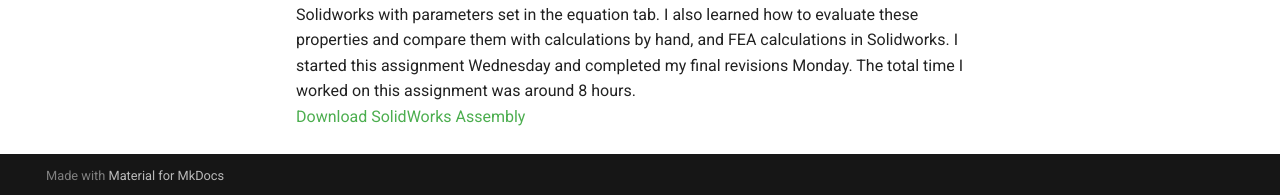
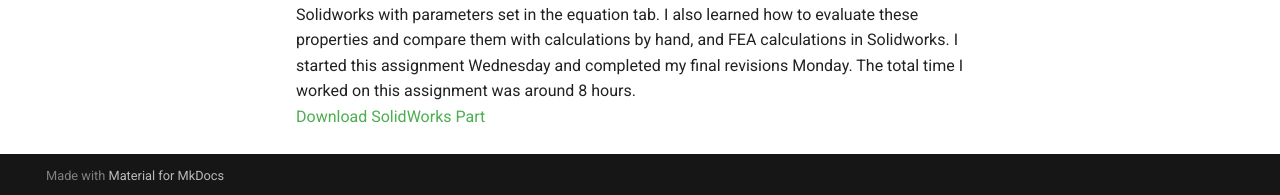
Before and after one commit to jhatch24/megr2156-portfolio, an MkDocs documentation site: the page built from docs/assignments/A03/index.md, in a window 1280 px wide and 900 px high, scrolled down 1777 px. Shown: the part 702-897 px from the top of the window. Built offline with MkDocs 1.6.1 and Material for MkDocs 9.7.7, drawn with Linux system fonts in a browser that asks for light colours.

Commit message:
Change download link text for SolidWorks part
Updated the download link text for the SolidWorks file.

```diff
--- a/docs/assignments/A03/index.md
+++ b/docs/assignments/A03/index.md
@@ -24,4 +24,4 @@ I would trust the hand calculations more than a CAD model simulation because the
 
 ## **Communicate**
 Some lessons learned while working on this assignment was learning how to run an FEA test in Solidworks with parameters set in the equation tab. I also learned how to evaluate these properties and compare them with calculations by hand, and FEA calculations in Solidworks. I started this assignment Wednesday and completed my final revisions Monday. The total time I worked on this assignment was around 8 hours.
-<a href="A3_FEA_beam.SLDPRT" download>Download SolidWorks Assembly</a>
+<a href="A3_FEA_beam.SLDPRT" download>Download SolidWorks Part</a>
```
